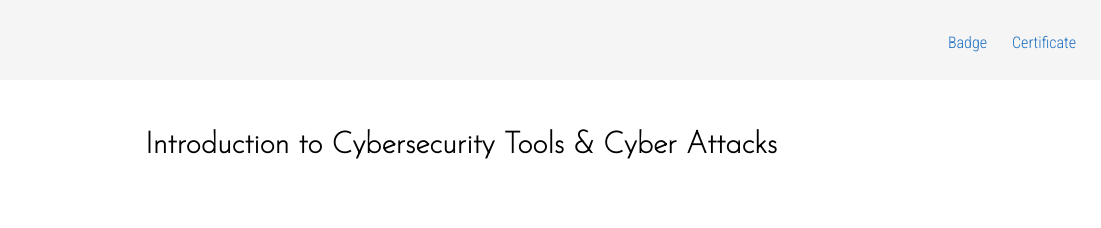
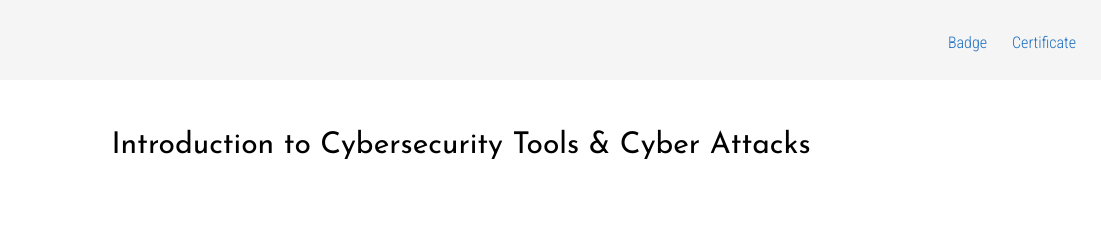
Before and after one commit to alfi-thomas/ibm-cysa-1, a plain HTML site: page index.html in a window 1280 px wide. Shown: the top 228 px of the page, 179-1280 px from the left. Drawn offline with Linux system fonts and the light colour scheme.

Commit message:
Update styles.css

```diff
--- a/styles.css
+++ b/styles.css
@@ -1,4 +1,4 @@
-@import url('https://fonts.googleapis.com/css2?family=Josefin+Sans:wght@100&family=PT+Sans&family=Roboto+Condensed:wght@300&display=swap');
+@import url('https://fonts.googleapis.com/css2?family=Josefin+Sans:wght@400&family=PT+Sans&family=Roboto+Condensed:wght@300&display=swap');
 
 *,
 ::before,
@@ -74,7 +74,7 @@ body {
 h1 {
     position: relative;
     font-size: 30px;
-    font-weight: bolder;
+    font-weight: 400;
     text-align: center;
     font-family: 'Josefin Sans', sans-serif;
 }
```
